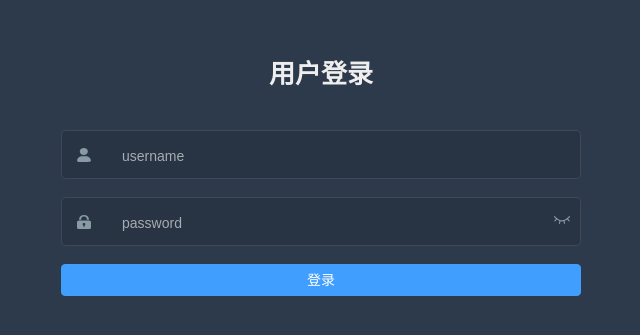
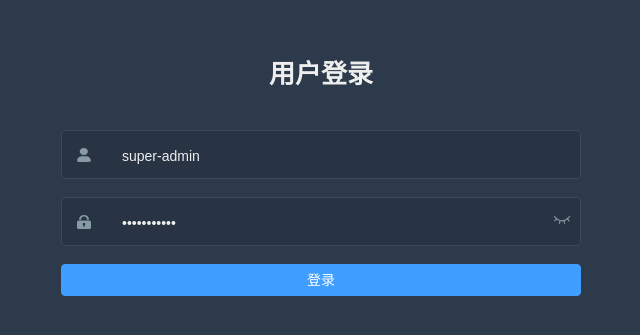
Before and after one commit to coderhxy/vue3-project-admin, a Vue app: page /#/login in a window 1280 px wide. Shown: the part 107-442 px from the top of the page, without its empty margins (319-959 px from the left). Built offline with nearby package versions, Linux system fonts and the light colour scheme.

Commit message:
feat(custom): 登录页增加校验规则，密码显示隐藏逻辑

```diff
--- a/src/views/login/index.vue
+++ b/src/views/login/index.vue
@@ -1,6 +1,6 @@
 <template>
   <div class="login-container">
-    <el-form class="login-form" ref="loginFromRef">
+    <el-form class="login-form" :model="loginForm" :rules="loginRules">
       <div class="title-container">
         <h3 class="title">用户登录</h3>
       </div>
@@ -9,16 +9,29 @@
         <span class="svg-container">
           <svg-icon icon="user" />
         </span>
-        <el-input placeholder="username" name="username" type="text" />
+        <el-input
+          placeholder="username"
+          name="username"
+          type="text"
+          v-model="loginForm.username"
+        />
       </el-form-item>
 
       <el-form-item prop="password">
         <span class="svg-container">
           <svg-icon icon="password" />
         </span>
-        <el-input placeholder="password" name="password" />
+        <el-input
+          placeholder="password"
+          name="password"
+          :type="passwordType"
+          v-model="loginForm.username"
+        />
         <span class="show-pwd">
-          <svg-icon icon="eye" />
+          <svg-icon
+            :icon="passwordType === 'password' ? 'eye' : 'eye-open'"
+            @click="onChangePwdType"
+          />
         </span>
       </el-form-item>
 
@@ -30,8 +43,41 @@
 </template>
 
 <script setup>
-import {} from 'vue'
-import SvgIcon from '@/components/SvgIcon'
+import { ref } from 'vue'
+import { validatePassword } from './rules'
+
+// 数据源
+const loginForm = ref({
+  username: 'super-admin',
+  password: '123456'
+})
+// 验证规则
+const loginRules = ref({
+  username: [
+    {
+      required: true,
+      trigger: 'blur',
+      message: '用户名为必填项'
+    }
+  ],
+  password: [
+    {
+      required: true,
+      trigger: 'blur',
+      validator: validatePassword()
+    }
+  ]
+})
+
+// 处理密码框文本显示状态
+const passwordType = ref('password')
+const onChangePwdType = () => {
+  if (passwordType.value === 'password') {
+    passwordType.value = 'text'
+  } else {
+    passwordType.value = 'password'
+  }
+}
 </script>
 
 <style lang="scss" scoped>
@@ -54,14 +100,14 @@
     margin: 0 auto;
     overflow: hidden;
 
-    ::v-deep .el-form-item {
+    :deep .el-form-item {
       border: 1px solid rgba(255, 255, 255, 0.1);
       background: rgba(0, 0, 0, 0.1);
       border-radius: 5px;
       color: #454545;
     }
 
-    ::v-deep .el-input {
+    :deep .el-input {
       display: inline-block;
       height: 47px;
       width: 85%;
--- /dev/null
+++ b/src/views/login/rules.js
@@ -0,0 +1,9 @@
+export const validatePassword = () => {
+  return (rule, value, callback) => {
+    if (value.length < 6) {
+      callback(new Error('密码不能少于6位'))
+    } else {
+      callback()
+    }
+  }
+}
```
